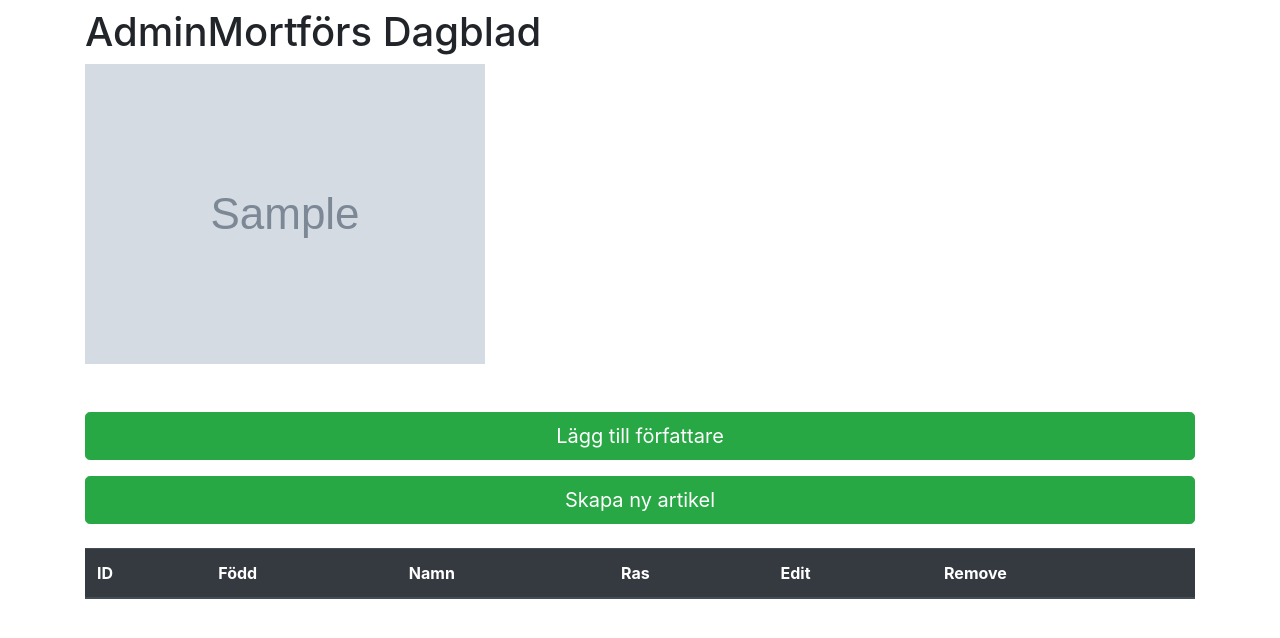
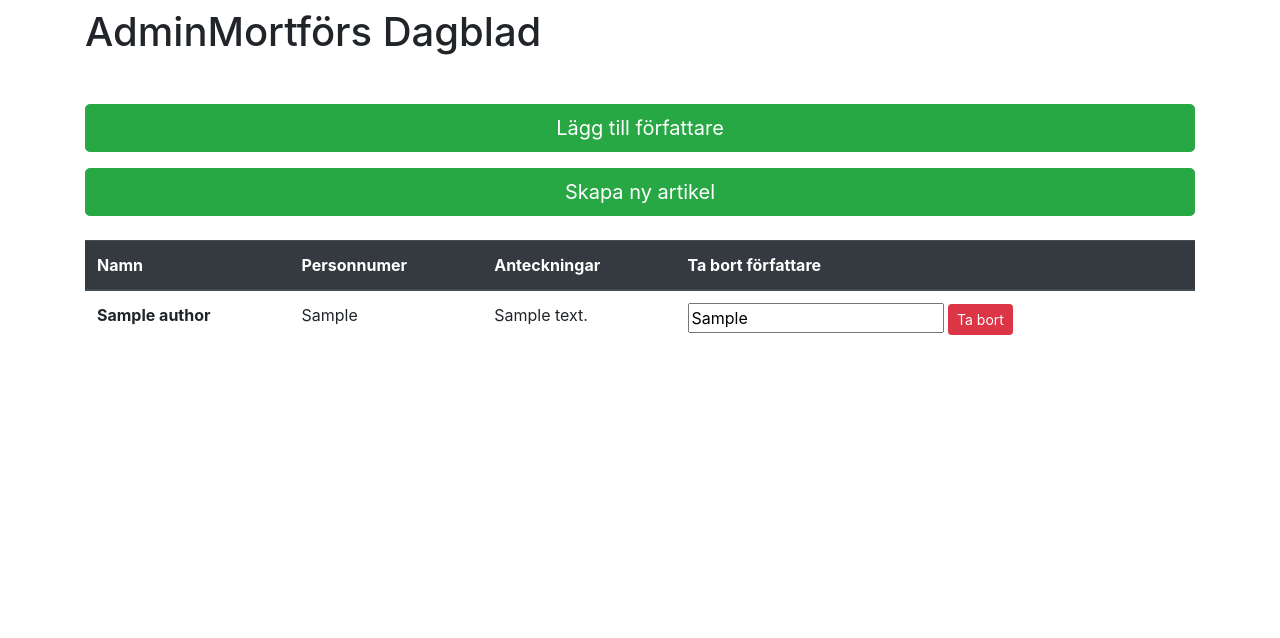
Before and after one commit to EmilAndersson1/DatabasProjekt, a Flask app: page /admin/ in a window 1280 px wide. Shown: the top 638 px of the page. Run offline with Flask 2, Linux system fonts and the light colour scheme; grey boxes marked "Sample" are stand-in pictures; a database or web service that is not in the repository returns one stand-in record (values such as "Sample title"); lists and menus that the app fills with data are empty; some libraries are stand-ins or nearby versions.

Commit message:
småfix, bla lagt till funktionalitet för uppladdning av artiklar (inte helt klart)

```diff
--- a/dagblad_app/routes.py
+++ b/dagblad_app/routes.py
@@ -8,23 +8,41 @@ def index():
     return render_template("index.html")
 
 
-@app.route('/new/')
-def new():
-    return render_template("new.html")
+@app.route('/new_article/')
+def new_article():
+    author_list = []
+    db.cursor.execute("select author_name, person_nr, notes from author")
+    for author in db.cursor:
+        author_list.append(author)
+    return render_template("new.html", author_list = author_list)
+
+@app.route('/add_article/', methods=['POST'])
+def add_article():
+    author_personnummer = request.form["author_personnummer"]
+    headline = request.form["headline"]
+    preamble = request.form["article_preamble"]
+    article_text = request.form["article_text"]
+
+    sql = "INSERT INTO article VALUES (DEFAULT,%s, %s, %s)"
+    #default=serial
+    db.cursor.execute(sql, (headline, preamble, article_text))
+
+
+    sql = "INSERT INTO article_author VALUES (DEFAULT, %s)"
+    #default betyder att det läggs till enligt SERIAL datan
+    db.cursor.execute(sql, (author_personnummer,))
+    db.conn.commit()
+
+    return redirect(url_for("admin"))
 
 @app.route('/admin/')
 def admin():
-    image_list = []
-    db.cursor.execute("select image_url, alt_text from images")
-    for image in db.cursor:
-        image_list.append(image)
-    return render_template("admin.html", image_list = image_list)
+    author_list = []
+    db.cursor.execute("select author_name, person_nr, notes from author")
+    for author in db.cursor:
+        author_list.append(author)
+    return render_template("admin.html", author_list = author_list)
 
-@app.route('/remove/', methods=['POST'])
-def remove():
-    name = request.form["article_being_removed"]
-    db.cursor.execute("delete from hund where namn='{}'".format(name))
-    return redirect("/")
 
 @app.route('/new_author/')
 def new_author():
@@ -36,8 +54,18 @@ def add_author():
     person_nr = request.form["person_nr"]
     notes = request.form["notes"]
 
-    sql = "NSERT INTO author VALUES (%s, %s, %s)"
+    sql = "INSERT INTO author VALUES (%s, %s, %s)"
     db.cursor.execute(sql, (person_nr, author_name, notes))
     db.conn.commit()
 
     return redirect(url_for("admin"))
+
+@app.route('/remove_author/', methods=['POST'])
+def remove_author():
+    author_being_removed = request.form["author_being_removed"]
+
+    sql = "delete from author where person_nr = %s"
+    db.cursor.execute(sql,(author_being_removed,))
+    db.conn.commit()
+
+    return redirect(url_for("admin"))
--- a/dagblad_app/templates/admin.html
+++ b/dagblad_app/templates/admin.html
@@ -3,55 +3,46 @@
 <head>
     <meta charset="UTF-8">
     <meta name="viewport" content="width=device-width, initial-scale=1.0">
+
     <link rel="stylesheet" href="https://stackpath.bootstrapcdn.com/bootstrap/4.4.1/css/bootstrap.min.css" integrity="sha384-Vkoo8x4CGsO3+Hhxv8T/Q5PaXtkKtu6ug5TOeNV6gBiFeWPGFN9MuhOf23Q9Ifjh" crossorigin="anonymous">
+    <link rel="stylesheet" type="text/css" href="/static/style.css">
     <title>Admin - Mortförs Dagblad</title>
 </head>
 <body>
     <div class="container">
         <h1 class="mt-2">AdminMortförs Dagblad</h1>
 
-        {%for image in image_list%}
-            <img src="{{image[0]}}" alt="{{image[1]}}" class="article_image">
-        {%endfor%}
-
         <a href="{{url_for('new_author')}}" class="btn btn-success btn-lg btn-block mt-5">Lägg till författare</a>
 
-        <a href="{{url_for('new')}}" class="btn btn-success btn-lg btn-block mt-3">Skapa ny artikel</a>
+        <a href="{{url_for('new_article')}}" class="btn btn-success btn-lg btn-block mt-3">Skapa ny artikel</a>
 
         <table class="table table-hover mt-4">
             <thead class="thead-dark">
-              <tr>
-                <th scope="col">ID</th>
-                <th scope="col">Född</th>
+                <tr>
                 <th scope="col">Namn</th>
-                <th scope="col">Ras</th>
-                <th scope="col">Edit</th>
-                <th scope="col">Remove</th>
-              </tr>
+                <th scope="col">Personnumer</th>
+                <th scope="col">Anteckningar</th>
+                <th scope="col">Ta bort författare</th>
+
+                </tr>
             </thead>
             <tbody>
-                {%for hund in hund_list%}
+                {%for author in author_list%}
                     <tr>
-                        <th scope="row">TBD</th>
-                        <td>{{hund[1]}}</td>
-                        <td>{{hund[0]}}</td>
-                        <td>TBD</td>
+                        <th scope="row">{{author[0]}}</th>
+                        <td>{{author[1]}}</td>
+                        <td>{{author[2]}}</td>
+
                         <td>
-                            <form action="/remove_article/" method="POST">
-                                <!--<input type="text" name="article_being_removed" class="hidden">-->
-                                <input type="submit" class="btn btn-sm btn-success" value="Redigera">
-                            </form>
-                        </td>
-                        <td>
-                            <form action="/remove_article/" method="POST">
-                                <!--<input type="text" name="article_being_removed" class="hidden">-->
+                            <form action="/remove_author/" method="POST">
+                                <input type="text" name="author_being_removed" class="hidden" value="{{author[1]}}">
                                 <input type="submit" class="btn btn-sm btn-danger" value="Ta bort">
                             </form>
                         </td>
                     </tr>
                 {%endfor%}
             </tbody>
-          </table>
+        </table>
     </div>
 
     <script src="https://code.jquery.com/jquery-3.4.1.slim.min.js" integrity="sha384-J6qa4849blE2+poT4WnyKhv5vZF5SrPo0iEjwBvKU7imGFAV0wwj1yYfoRSJoZ+n" crossorigin="anonymous"></script>
```
Also changed, not shown: dagblad_app/templates/new.html (+14 -2 lines).
